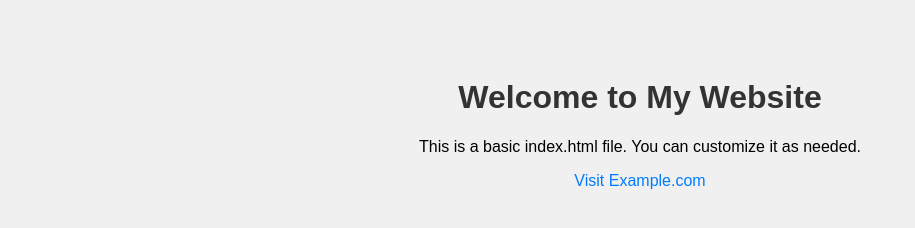
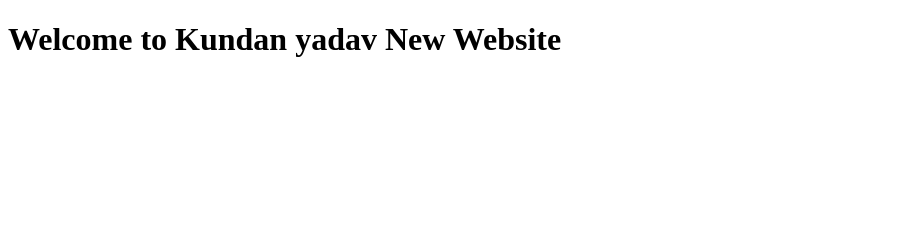
Before and after one commit to kk201093/newrepo, a plain HTML site: page index.html in a window 1280 px wide. Shown: the whole page, without its empty margins (0-915 px from the left). Drawn offline with Linux system fonts and the light colour scheme.

Commit message:
Replace all files with new versions

```diff
--- a/index.html
+++ b/index.html
@@ -1,28 +1,10 @@
 <!DOCTYPE html>
 <html lang="en">
 <head>
-  <meta charset="UTF-8">
-  <meta name="viewport" content="width=device-width, initial-scale=1.0">
-  <title>Welcome Page</title>
-  <style>
-    body {
-      font-family: Arial, sans-serif;
-      text-align: center;
-      padding: 50px;
-      background-color: #f0f0f0;
-    }
-    h1 {
-      color: #333;
-    }
-    a {
-      color: #007BFF;
-      text-decoration: none;
-    }
-  </style>
+    <meta charset="UTF-8">
+    <title>Welcome</title>
 </head>
 <body>
-  <h1>Welcome to My Website</h1>
-  <p>This is a basic index.html file. You can customize it as needed.</p>
-  <a href="https://example.com">Visit Example.com</a>
+    <h1>Welcome to Kundan yadav New Website</h1>
 </body>
 </html>
```
